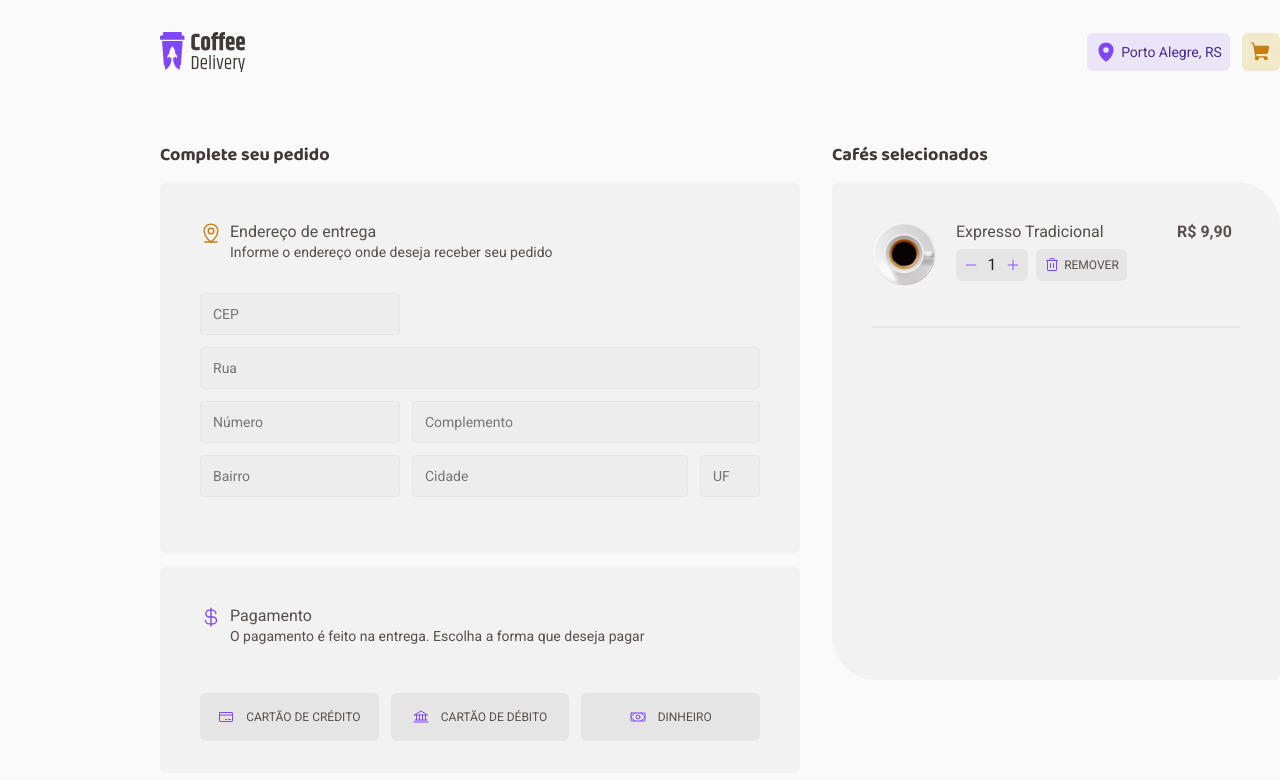
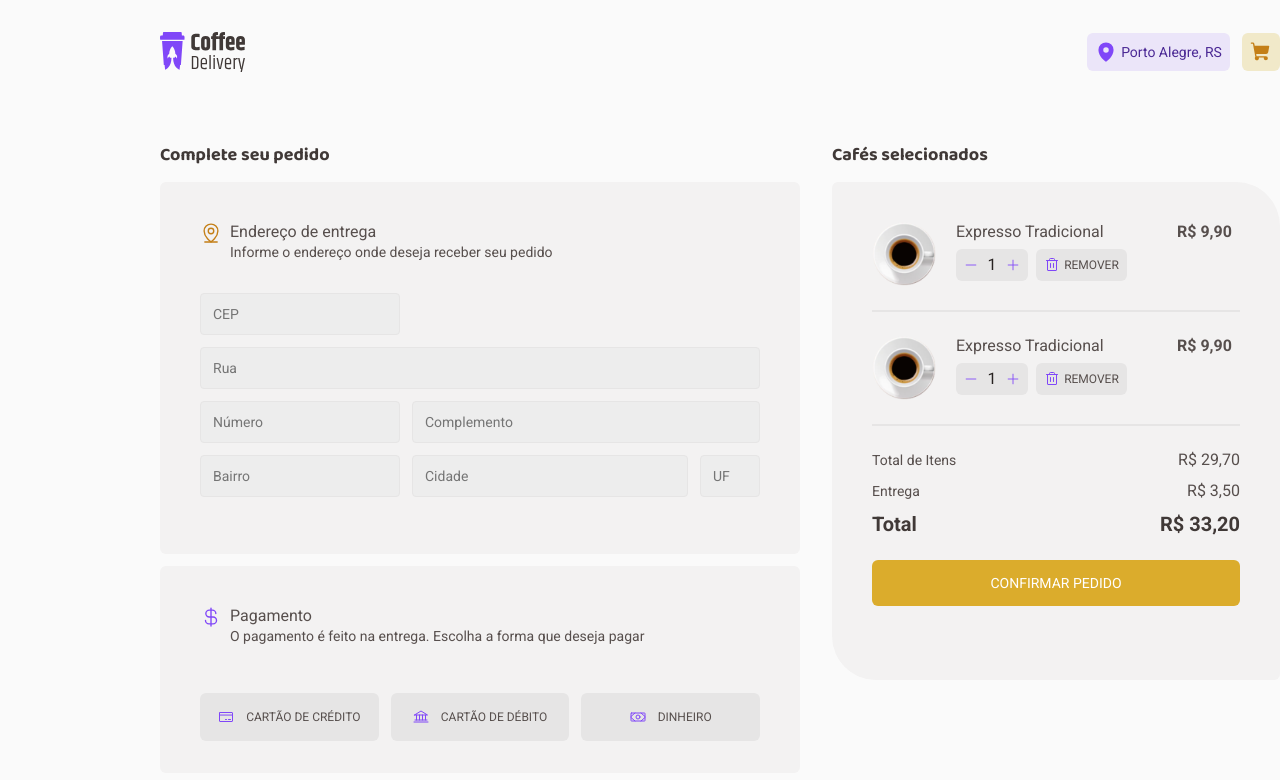
Before and after one commit to williane/02-ignite-desafio-coffeDelivery, a React (Vite) app: page /checkout in a window 1280 px wide. Shown: the top 780 px of the page. Built offline with nearby package versions, Linux system fonts and the light colour scheme.

Commit message:
Finished layout of Checkout page

```diff
--- a/src/pages/checkout/CoffeCard/styles.ts
+++ b/src/pages/checkout/CoffeCard/styles.ts
@@ -68,4 +68,5 @@ export const Divider = styled.hr`
   border: 1px solid ${(props) => props.theme['base-button']};
 
   margin-top: 1.5rem;
+  margin-bottom: 1.5rem;
 `
--- a/src/pages/checkout/index.tsx
+++ b/src/pages/checkout/index.tsx
@@ -8,6 +8,8 @@ import {
 import {
   ButtonWrapper,
   CardTitle,
+  CoffeCardList,
+  ConfirmButton,
   Container,
   Form,
   Input,
@@ -16,6 +18,7 @@ import {
   PayCard,
   RightWrapper,
   Title,
+  Totals,
   TotalsWrapper,
 } from './styles'
 import { CoffeCard } from './CoffeCard'
@@ -76,7 +79,25 @@ export function Checkout() {
       <RightWrapper>
         <Title>Cafés selecionados</Title>
         <TotalsWrapper>
-          <CoffeCard />
+          <CoffeCardList>
+            <CoffeCard />
+            <CoffeCard />
+          </CoffeCardList>
+          <Totals>
+            <div>
+              <span>Total de Itens</span>
+              <span>R$ 29,70</span>
+            </div>
+            <div>
+              <span>Entrega</span>
+              <span>R$ 3,50</span>
+            </div>
+            <div>
+              <span>Total</span>
+              <span>R$ 33,20</span>
+            </div>
+          </Totals>
+          <ConfirmButton>Confirmar Pedido</ConfirmButton>
         </TotalsWrapper>
       </RightWrapper>
     </Container>
--- a/src/pages/checkout/styles.ts
+++ b/src/pages/checkout/styles.ts
@@ -149,6 +149,14 @@ export const ButtonWrapper = styled.div`
 
 export const RightWrapper = styled(BaseWrapper)``
 
+export const CoffeCardList = styled.div`
+  display: flex;
+  flex-direction: column;
+
+  max-height: 14.25rem;
+  overflow: auto;
+`
+
 export const TotalsWrapper = styled.div`
   display: flex;
   flex-direction: column;
@@ -162,3 +170,53 @@ export const TotalsWrapper = styled.div`
   background-color: ${(props) => props.theme['base-card']};
   border-radius: 6px 44px;
 `
+
+export const Totals = styled.div`
+  display: flex;
+  flex-direction: column;
+
+  gap: 0.75rem;
+
+  & > div {
+    display: flex;
+    align-items: center;
+    justify-content: space-between;
+
+    color: ${(props) => props.theme['base-text']};
+
+    & > span:nth-child(1) {
+      font-size: 0.875rem;
+    }
+  }
+
+  & > div:nth-child(3) {
+    font-size: 1.25rem;
+    font-weight: 700;
+
+    color: ${(props) => props.theme['base-subtitle']};
+
+    & > span:nth-child(1) {
+      font-size: 1.25rem;
+    }
+  }
+`
+
+export const ConfirmButton = styled.button`
+  display: flex;
+  align-items: center;
+  justify-content: center;
+
+  width: 100%;
+  height: 2.875rem;
+
+  padding: 0.75rem 0.5rem;
+  margin-top: 1.5rem;
+
+  background-color: ${(props) => props.theme.yellow};
+  border: none;
+  border-radius: 6px;
+
+  text-transform: uppercase;
+  font-size: 0.875rem;
+  color: ${(props) => props.theme.white};
+`
```
